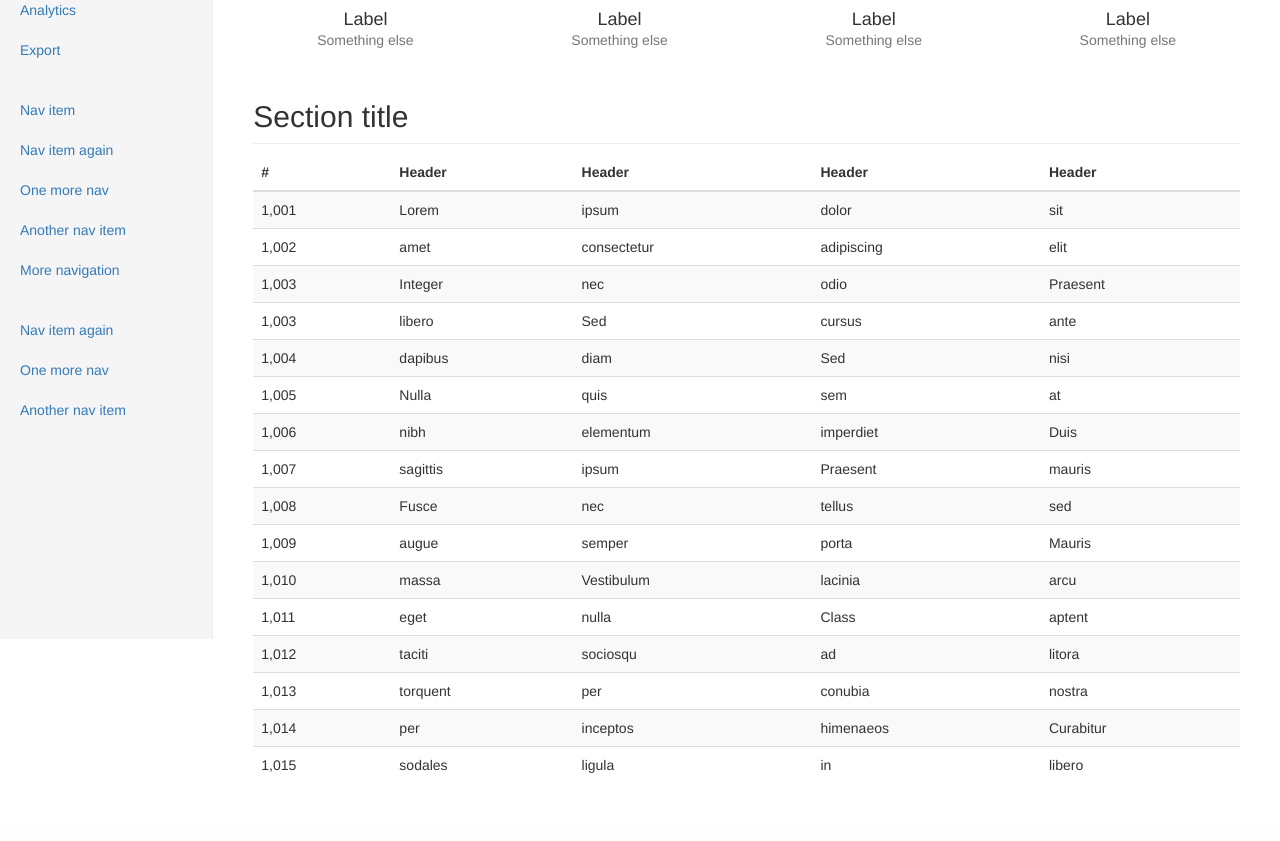
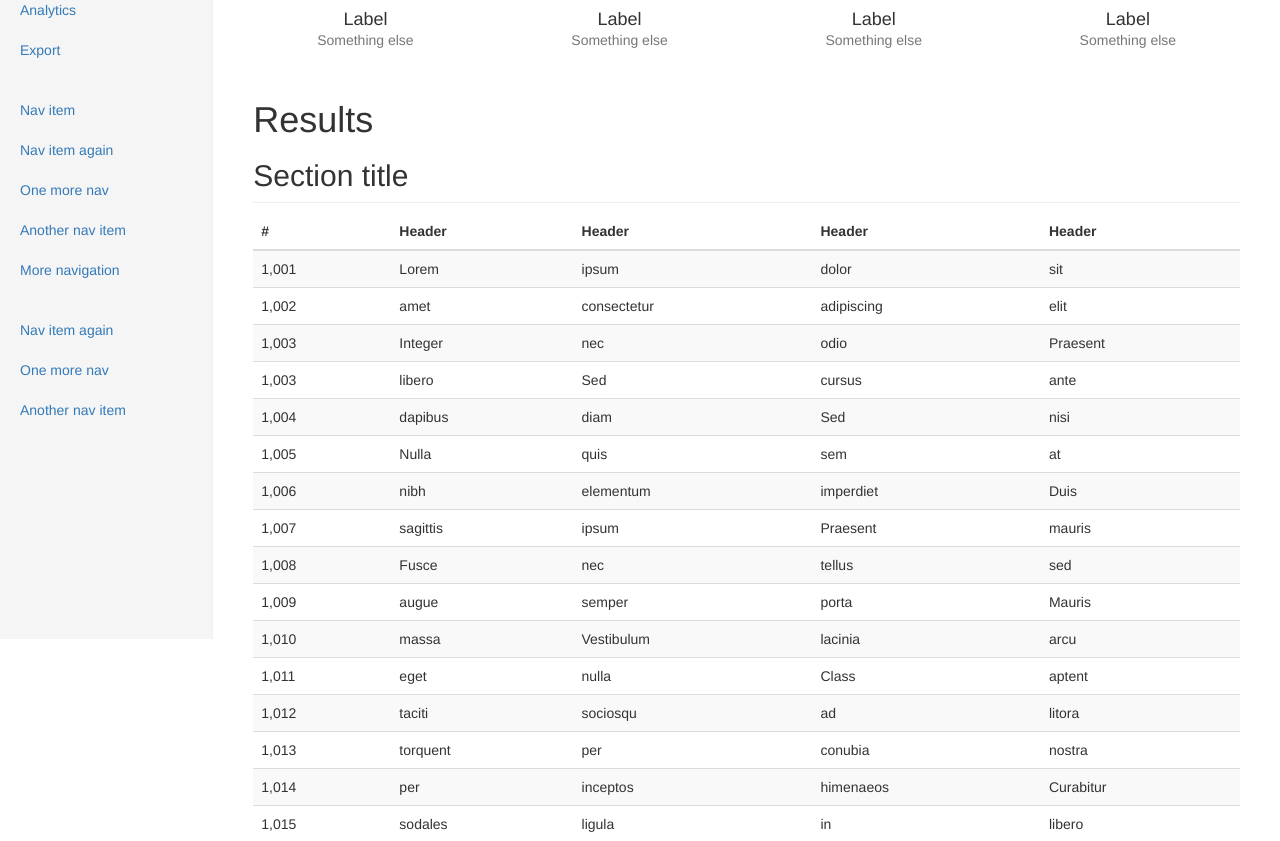
Before and after one commit to dogless/NYC-Restaurant-Week, a Django app: page / in a window 1280 px wide. Shown: the part 161-1002 px from the top of the page. Before the commit the page ends 934 px from the top, so only its background shows below. Run offline with Django 3.2, Linux system fonts and the light colour scheme; some libraries are stand-ins or nearby versions.

Commit message:
add refs to index.html

```diff
--- a/templates/venue/index.html
+++ b/templates/venue/index.html
@@ -16,6 +16,10 @@
 
         <!-- Custom styles for this template -->
         <link href="{% static 'css/bootstrap/dashboard.css' %}" rel="stylesheet">
+
+        <link href="{% static 'css/pivot/subnav.css' %}" rel="stylesheet">
+        <link href="{% static 'css/pivot/pivot.css' %}" rel="stylesheet">
+
 
         <!-- HTML5 shim and Respond.js for IE8 support of HTML5 elements and media queries -->
         <!--[if lt IE 9]>
@@ -98,6 +102,11 @@
                             <span class="text-muted">Something else</span>
                         </div>
                     </div>
+
+                    <h1>Results</h1>
+                    <span id="pivot-detail"></span>
+
+                    <div id="results"></div>
 
                     <h2 class="sub-header">Section title</h2>
                     <div class="table-responsive">
@@ -236,5 +245,11 @@
         <!-- Placed at the end of the document so the pages load faster -->
         <script src="{% static 'js/jquery/jquery-1.11.3.js' %}"></script>
         <script src="{% static 'js/bootstrap/bootstrap.js' %}"></script>
+
+        <script src="{% static 'js/pivot/subnav.js' %}"></script>
+        <script src="{% static 'js/pivot/jquery.dataTables.min.js' %}"></script>
+        <script src="{% static 'js/pivot/dataTables.bootstrap.js' %}"></script>
+        <script src="{% static 'js/pivot/pivot.js' %}"></script>
+        <script src="{% static 'js/pivot/jquery_pivot.js' %}"></script>
     </body>
 </html>
```
